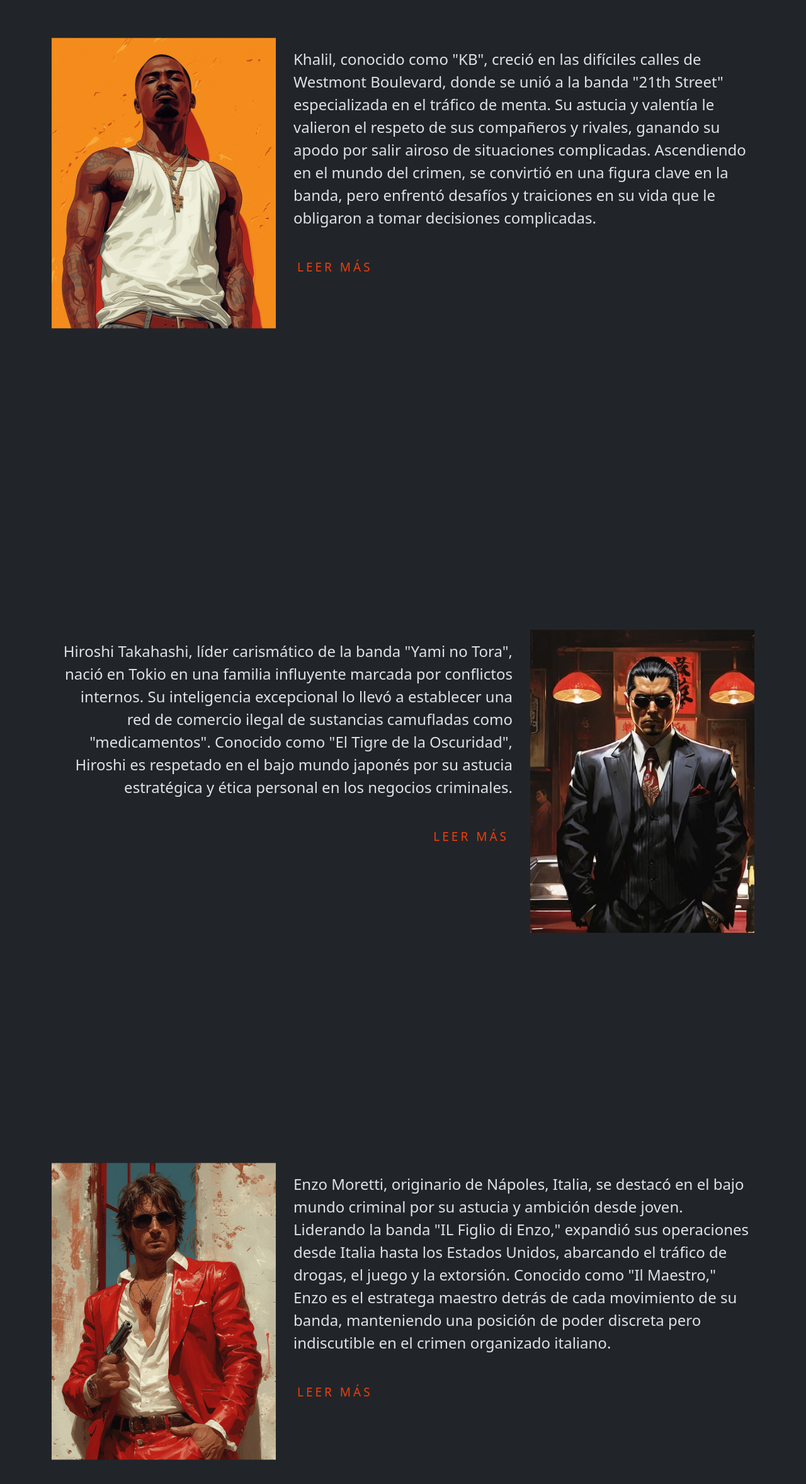
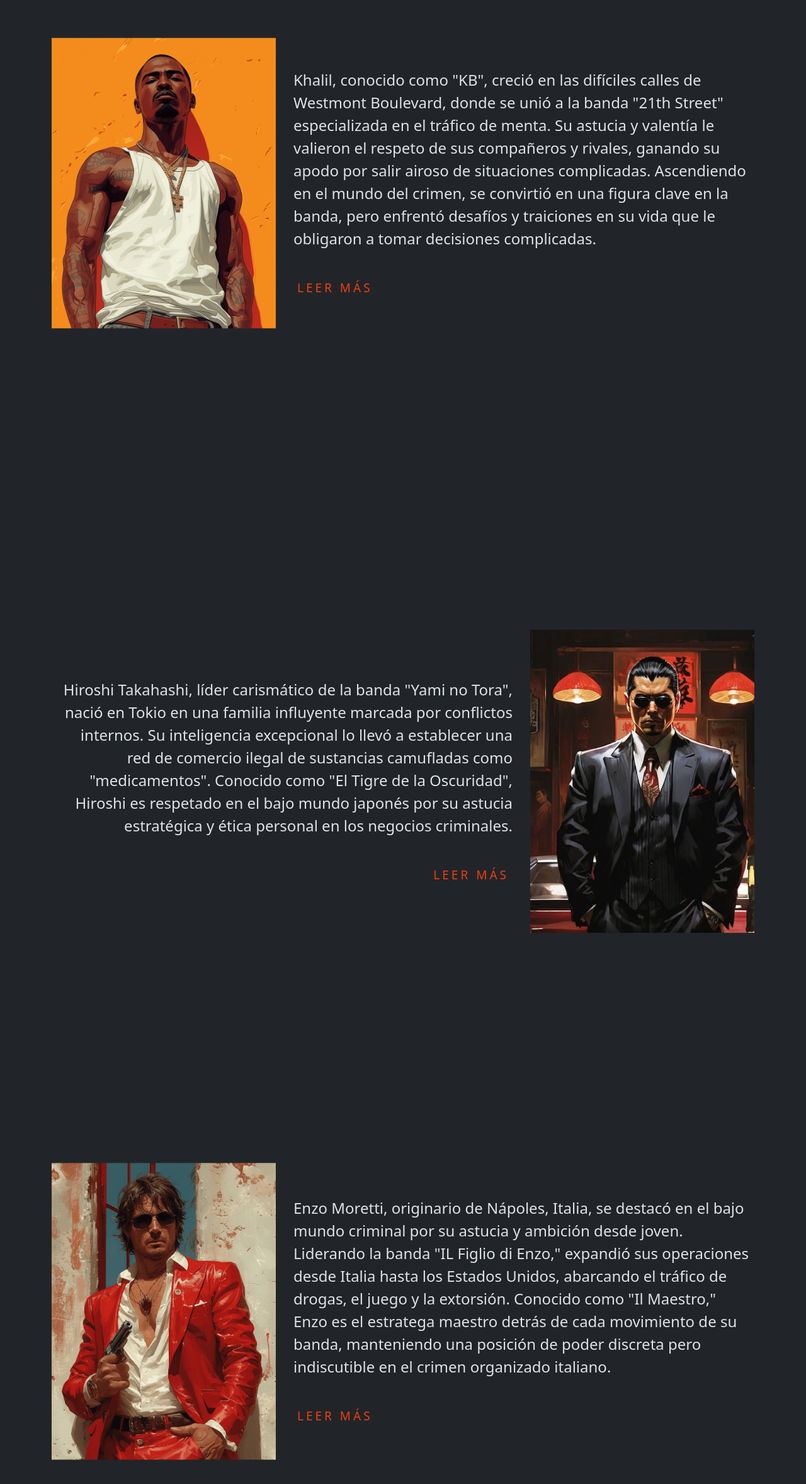
Before and after one commit to aadrii04/HiddenCrewsWeb, a plain HTML site: page index.html in a window 1280 px wide. Shown: the part 1265-3621 px from the top of the page at 63% size. Drawn offline with nearby package versions, Linux system fonts and the light colour scheme.

Commit message:
Update index.html

```diff
--- a/index.html
+++ b/index.html
@@ -64,9 +64,9 @@
                     <img src="img/A_Personaje1a.png" alt="Foto del personaje principal" style="width: 100%;">
                 </div>
             </div>
-            <div class="col-8 p-3">
+            <div class="col-8 p-3 align-self-center">
                 <div>
-                    <p class="parrafoPortada align-self-center">Khalil, conocido como "KB", creció en las difíciles
+                    <p class="parrafoPortada">Khalil, conocido como "KB", creció en las difíciles
                         calles de Westmont Boulevard, donde se unió a la banda "21th Street" especializada en el tráfico
                         de menta. Su astucia y valentía le valieron el respeto de sus compañeros y rivales, ganando su
                         apodo por salir airoso de situaciones complicadas. Ascendiendo en el mundo del crimen, se
@@ -87,7 +87,7 @@
         </div>
 
         <div class="row" id="hiroshi" style="text-align: right;" data-scroll="" data-scroll-speed="5">
-            <div class="col-8 p-3">
+            <div class="col-8 p-3 align-self-center">
                 <div>
                     <p class="parrafoPortada">
                         Hiroshi Takahashi, líder carismático de la banda "Yami no Tora", nació en Tokio en una familia
@@ -119,7 +119,7 @@
                     <img src="img/I_Personaje12.png" alt="Foto del jefe de la banda italiana" style="width: 100%;">
                 </div>
             </div>
-            <div class="col-8 p-3">
+            <div class="col-8 p-3 align-self-center">
                 <div>
                     <p class="parrafoPortada">Enzo Moretti, originario de Nápoles, Italia, se destacó en el bajo mundo
                         criminal por su astucia y ambición desde joven. Liderando la banda "IL Figlio di Enzo," expandió
@@ -141,7 +141,7 @@
         </div>
 
         <div class="row" id="javier" style="text-align: right;" data-scroll="" data-scroll-speed="5">
-            <div class="col-8 p-3">
+            <div class="col-8 p-3 align-self-center">
                 <div>
                     <p class="parrafoPortada">Javier Morales, apodado "El Dulcero," lidera "El Cartel de San Juan," una
                         banda de East Los Angeles especializada en el inusual comercio de azúcar. Su astucia y liderazgo
```
